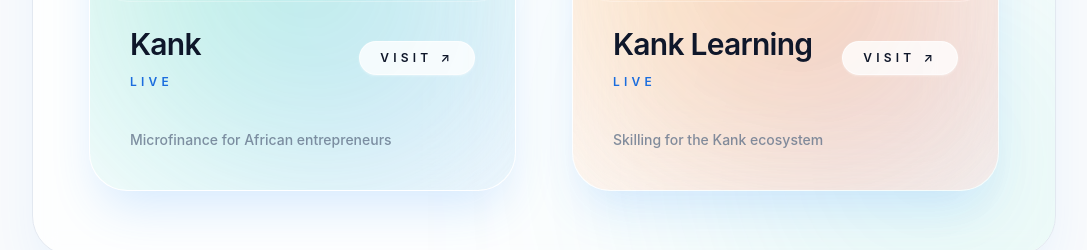
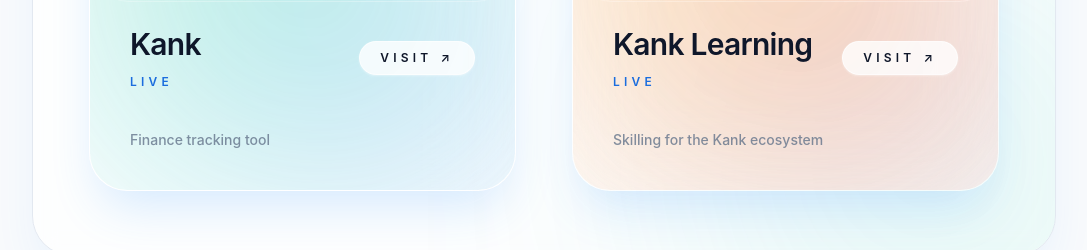
Before and after one commit to EdmondMbadu/edmond-portfolio, an Angular app: page / in a window 1280 px wide. Shown: the part 1820-2070 px from the top of the page, without its empty margins (96-1183 px from the left). Built offline with nearby package versions, Linux system fonts and the light colour scheme.

Commit message:
updated the main tag for kank

```diff
--- a/src/app/pages/portfolio/portfolio.component.ts
+++ b/src/app/pages/portfolio/portfolio.component.ts
@@ -66,8 +66,8 @@
     },
     {
       name: 'Kank',
-      tagline: 'Microfinance for African entrepreneurs',
-      description: 'A lending companion that unlocks microfinance access and portfolio visibility for African small business owners.',
+      tagline: 'Finance tracking tool',
+      description: 'A finance tracking tool for small business owners to manage lending, portfolio visibility, and financial growth.',
       link: 'https://kank-4bbbc.web.app/',
       status: 'Live',
       visual: { from: 'from-emerald-500/60', via: 'via-teal-400/40', to: 'to-blue-500/60' },
```
